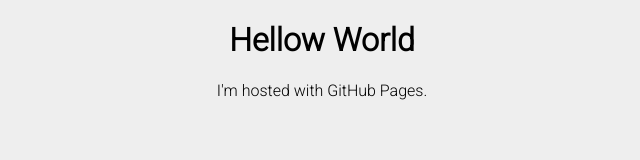
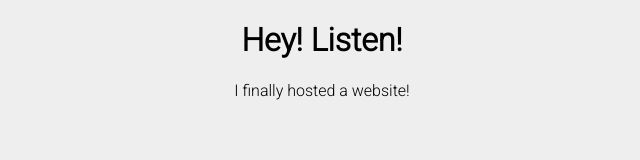
Before and after one commit to firstzion/firstzion.github.io, a plain HTML site: page index.html in a window 1280 px wide. Shown: the whole page, without its empty margins (318-958 px from the left). Drawn offline with Linux system fonts and the light colour scheme.

Commit message:
Update index.html

```diff
--- a/index.html
+++ b/index.html
@@ -7,8 +7,8 @@
 
 	<body>
 
-		<h1>Hellow World</h1>
-		<p>I'm hosted with GitHub Pages.</p>
+		<h1>Hey! Listen!</h1>
+		<p>I finally hosted a website!</p>
 
 	</body>
 
```
